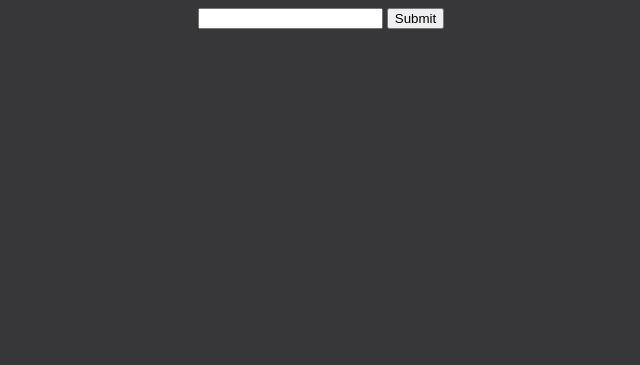
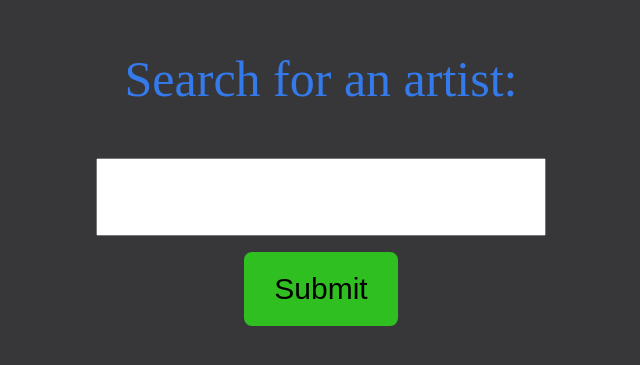
Before and after one commit to NJIT-CS490-SP21/project1-fal6, a Flask app: page / in a window 1280 px wide. Shown: the top 365 px of the page, without its empty margins (319-959 px from the left). Run offline with Flask 2, Linux system fonts and the light colour scheme.

Commit message:
Changed Styling on main search page

```diff
--- a/static/styles.css
+++ b/static/styles.css
@@ -3,3 +3,22 @@ body {
     text-align: center;
     background-color: rgb(55, 55, 58);
 }
+.title{
+    font-size:50px;
+    color: rgb(52, 122, 235);
+}
+
+input[type=text]{
+    padding: 20px 30px;
+    font-size: 30px;
+}
+input[type=submit]{
+    padding: 20px 30px;
+    font-size: 30px;
+    background-color:rgb(48, 191, 33);
+    border:none;
+    border-radius:8px;
+}
+input[type=submit]:hover {
+  background-color: rgb(36, 145, 25);
+}
--- a/templates/search.html
+++ b/templates/search.html
@@ -6,8 +6,10 @@
         <title>Check this out!</title>
     </head>
     <body>
+        <p class="title">Search for an artist:</p>
         <form method="POST">
-            <input name="text" required>
+            <input type="text" name="text" required>
+            <p></p>
             <input type="submit">
         </form>
     </body>
```
